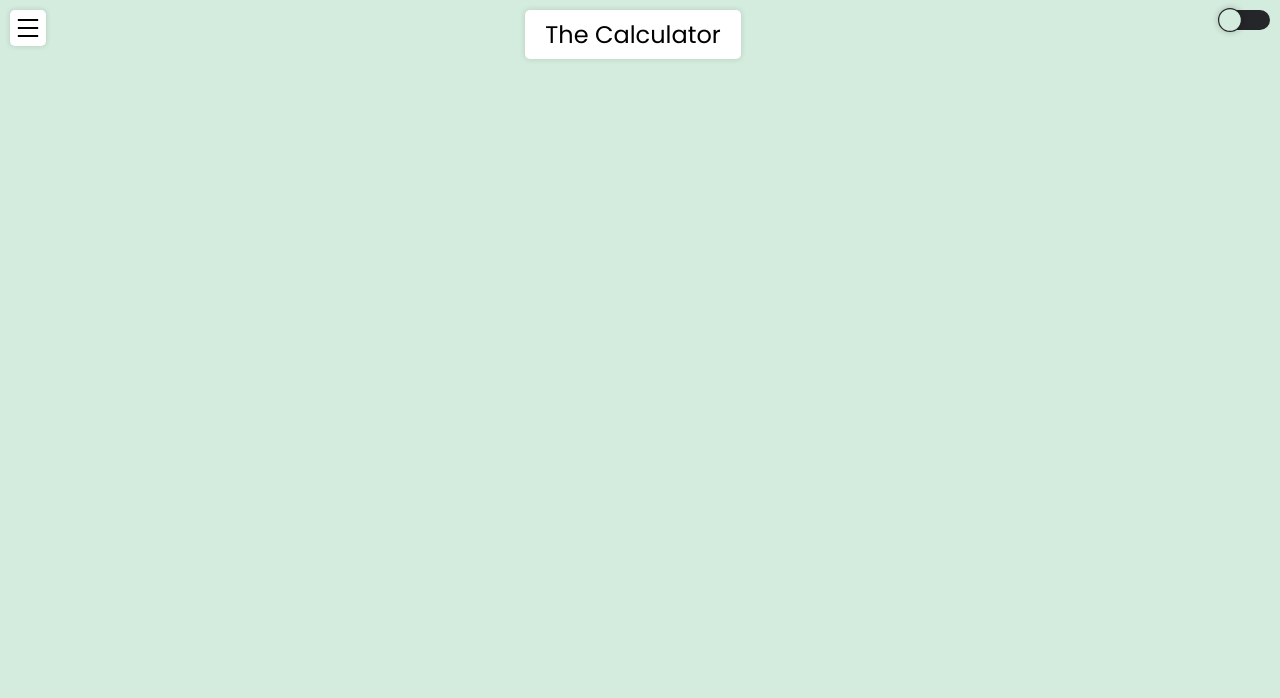
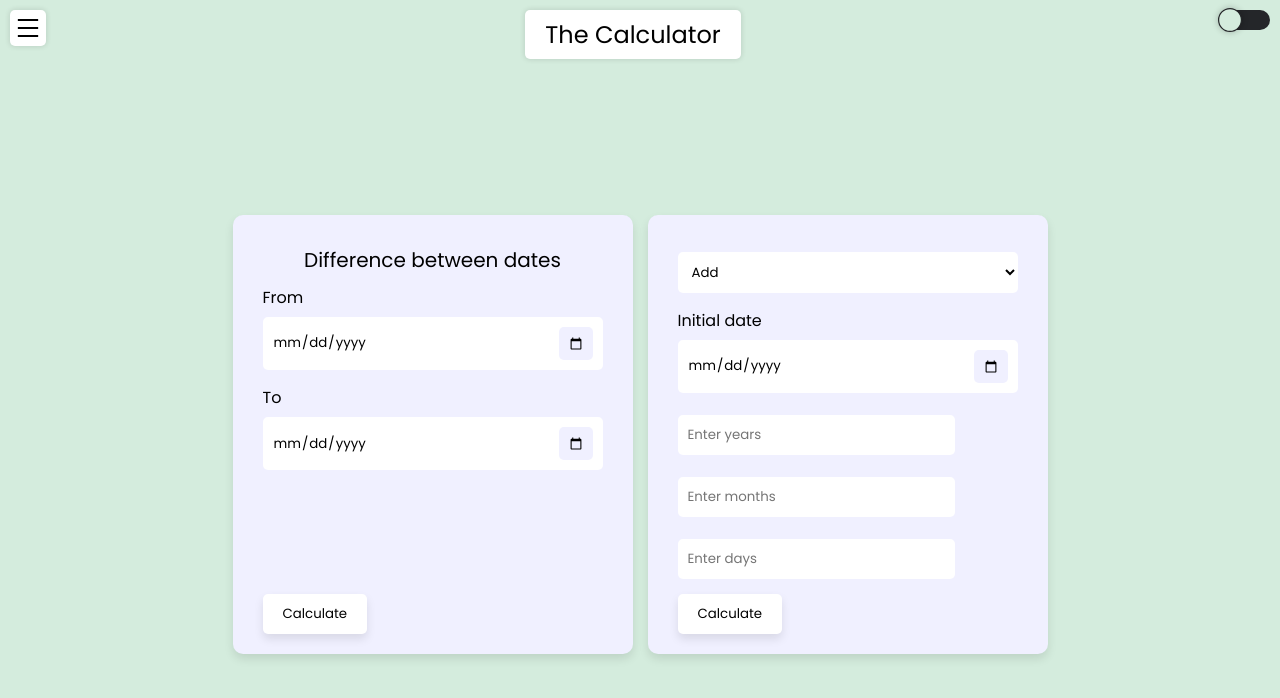
Before and after one commit to sahilb-codo/windows-calc-in-react, a React (Create React App) app: page /date in a window 1280 px wide. Shown: the top 698 px of the page. Built offline with nearby package versions, Linux system fonts and the light colour scheme.

Commit message:
Added the date difference component

```diff
--- a/src/App.js
+++ b/src/App.js
@@ -7,7 +7,7 @@ import Standard from "./components/Standard";
 import Home from "./components/Home";
 import Programmer from "./components/Programmer";
 import BMI from "./components/BMI";
-
+import Date from "./components/Date";
 const StyledApp = styled.div`
 	width: 100%;
 	min-height: 100vh;
@@ -23,10 +23,11 @@ function App() {
 			<StyledApp light={light}>
 				<Navbar />
 				<Routes>
-					<Route exact path='/standard' element={<Standard />}></Route>
-					<Route exact path='/programmer' element={<Programmer />}></Route>
-					<Route exact path='/bmi' element={<BMI />}></Route>
-					<Route path='/' element={<Home />}></Route>
+					<Route exact path='/standard' element={<Standard />} />
+					<Route exact path='/programmer' element={<Programmer />} />
+					<Route exact path='/date' element={<Date />} />
+					<Route exact path='/bmi' element={<BMI />} />
+					<Route path='/' element={<Home />} />
 				</Routes>
 			</StyledApp>
 		</ThemeContext.Provider>
--- a/src/components/BMI.js
+++ b/src/components/BMI.js
@@ -26,7 +26,7 @@ const StyledDiv = styled.div`
 			padding: 15px 20px;
 			border: none;
 			outline: none;
-			box-shadow: 0px 4px 5px rgb(0, 0, 0, 0.1);
+
 			border-radius: 10px;
 			background: ${(props) => (props.light ? "white" : "#37383a")};
 			margin: 8px 0;
@@ -34,9 +34,7 @@ const StyledDiv = styled.div`
 			color: ${({ light }) => (light ? "black" : "white")};
 			font-size: 18px;
 			transition: 0.3s ease all;
-			&:hover {
-				box-shadow: 0px 0px 0px rgb(0, 0, 0, 0.1);
-			}
+
 			&:focus {
 				box-shadow: 0px 0px 0px 1px
 					${({ light }) => (light ? "orange" : "skyblue")};
@@ -128,7 +126,8 @@ export default function BMI() {
 		const h = parseFloat(height);
 		const w = parseFloat(weight);
 		const bmi = w / (h * h);
-		setBMI(bmi.toFixed(2));
+		if (bmi) setBMI(bmi.toFixed(2));
+		else setBMI(0);
 	};
 	return (
 		<StyledDiv light={light} color={color(BMI)}>
--- /dev/null
+++ b/src/components/Date.js
@@ -0,0 +1,198 @@
+import React, { useContext, useState } from "react";
+import styled from "styled-components";
+import useInput from "../hooks/useInput";
+import ThemeContext from "./ThemeContext";
+
+const StyledDiv = styled.div`
+	padding: 20px;
+	width: 100%;
+	flex-grow: 1;
+	display: flex;
+	justify-content: center;
+	align-content: center;
+	gap: 15px;
+	flex-wrap: wrap;
+	.difference {
+		position: relative;
+		overflow: hidden;
+		max-width: 100%;
+		width: 400px;
+		padding: 30px;
+		border-radius: 10px;
+		box-shadow: 0 5px 10px rgb(0, 0, 0, 0.1);
+		background: ${(props) => (props.light ? "rgb(240,240,256)" : "#2b2e33")};
+		display: flex;
+		flex-direction: column;
+		p {
+			padding: 0px 0px 10px 0px;
+			font-size: 20px;
+			display: flex;
+			flex-direction: column;
+			text-align: center;
+			span {
+				padding: 8px 0;
+				font-size: 18px;
+				width: 70%;
+				margin: 0 auto;
+			}
+			#year {
+				color: ${({ light }) => (light ? "#22bb33" : "#82ec8e")};
+				border-bottom: 1px solid
+					${({ light }) => (light ? "#22bb33" : "#82ec8e")};
+			}
+			#month {
+				color: ${({ light }) => (light ? "#5bc0de" : "#a7d9e9")};
+				border-bottom: 1px solid
+					${({ light }) => (light ? "#5bc0de" : "#a7d9e9")};
+			}
+			#days {
+				color: ${({ light }) => (light ? "#f0ad4e" : "#e7c89c")};
+				border-bottom: 1px solid
+					${({ light }) => (light ? "#f0ad4e" : "#e7c89c")};
+			}
+		}
+
+		input {
+			transition: 0.3s ease all;
+			padding: 10px;
+			background: ${(props) => (props.light ? "white" : "#37383a")};
+			border: none;
+			outline: none;
+			margin: 7px 0;
+			margin-bottom: 15px;
+			color: ${({ light }) => (light ? "black" : "white")};
+			border-radius: 5px;
+
+			&:focus {
+				box-shadow: 0px 0px 0px 1px
+					${({ light }) => (light ? "orange" : "skyblue")};
+			}
+		}
+		padding-bottom: 60px;
+	}
+	button {
+		transition: 0.3s ease all;
+		margin: 0 auto;
+		padding: 10px 20px;
+		border: none;
+		outline: none;
+		color: ${({ light }) => (light ? "black" : "white")};
+		background: ${(props) => (props.light ? "white" : "#37383a")};
+		border-radius: 5px;
+		box-shadow: 0 5px 10px rgb(0, 0, 0, 0.1);
+		position: absolute;
+		bottom: 20px;
+
+		&:active {
+			transform: scale(0.9);
+		}
+	}
+	.add_subtract {
+		position: relative;
+		overflow: hidden;
+		max-width: 100%;
+		width: 400px;
+		padding: 30px;
+		border-radius: 10px;
+		box-shadow: 0 5px 10px rgb(0, 0, 0, 0.1);
+		background: ${(props) => (props.light ? "rgb(240,240,256)" : "#2b2e33")};
+		display: flex;
+		flex-direction: column;
+		input,
+		select {
+			transition: 0.3s ease all;
+			padding: 10px;
+			background: ${(props) => (props.light ? "white" : "#37383a")};
+			border: none;
+			outline: none;
+			margin: 7px 0;
+			margin-bottom: 15px;
+			color: ${({ light }) => (light ? "black" : "white")};
+			border-radius: 5px;
+
+			&:focus {
+				box-shadow: 0px 0px 0px 1px
+					${({ light }) => (light ? "orange" : "skyblue")};
+			}
+		}
+		padding-bottom: 60px;
+	}
+`;
+
+export default function BMI() {
+	const [light] = useContext(ThemeContext);
+	const [from, setFrom] = useInput("");
+	const [to, setTo] = useInput("");
+	const [initial, setInitial] = useInput("");
+	const [years, setYears] = useInput(0);
+	const [months, setMonths] = useInput(0);
+	const [days, setDays] = useInput(0);
+	const [difference, setDifference] = useState(null);
+	const getDifference = () => {
+		const [fy, fm, fd] = from.split("-");
+		const [ty, tm, td] = to.split("-");
+		setDifference({
+			year: Math.abs(ty - fy),
+			month: Math.abs(tm - fm),
+			days: Math.abs(td - fd),
+		});
+	};
+	const getResult = () => {
+		if (difference)
+			return (
+				<p>
+					The difference you asked for is{" "}
+					<span id='year'>{difference.year} years</span>
+					<span id='month'>{difference.month} months</span>
+					<span id='days'>{difference.days} days</span>
+				</p>
+			);
+		else return <p>Difference between dates</p>;
+	};
+	return (
+		<StyledDiv light={light}>
+			<div className='difference'>
+				{getResult()}
+				<label htmlFor='from'>From</label>
+				<input type='date' id='from' name='date' onChange={setFrom} />
+				<label htmlFor='to'>To</label>
+				<input type='date' id='to' name='date' onChange={setTo} />
+				<button onClick={getDifference}>Calculate</button>
+			</div>
+			<div className='add_subtract'>
+				<select>
+					<option>Add</option>
+					<option>Subtract</option>
+				</select>
+				<label htmlFor='initial'>Initial date</label>
+				<input type='date' id='initial' name='date' onChange={setInitial} />
+				<div className='items'>
+					<input
+						type='text'
+						id='years'
+						name='years'
+						onChange={setYears}
+						placeholder='Enter years'
+					/>
+
+					<input
+						type='text'
+						id='months'
+						name='months'
+						onChange={setMonths}
+						placeholder='Enter months'
+					/>
+
+					<input
+						type='text'
+						id='days'
+						name='days'
+						onChange={setDays}
+						placeholder='Enter days'
+					/>
+				</div>
+				<button onClick={getDifference}>Calculate</button>
+			</div>
+		</StyledDiv>
+	);
+}
--- a/src/components/Navbar.js
+++ b/src/components/Navbar.js
@@ -64,7 +64,7 @@ const StyledNavbar = styled.nav`
 		border-radius: 10px;
 		box-shadow: 0px 0px 10px 2px rgb(0, 0, 0, 0.1);
 		transform: ${(props) =>
-			props.display ? "translateX(0)" : "translateX(-110%)"};
+			props.dis ? "translateX(0)" : "translateX(-110%)"};
 		transition: 0.3s ease all;
 		max-height: 90vh;
 		overflow: auto;
@@ -100,7 +100,7 @@ export default function Navbar() {
 	const [light] = useContext(ThemeContext);
 	const [display, setDisplay] = useToggle(false);
 	return (
-		<StyledNavbar light={light} display={display}>
+		<StyledNavbar light={light} dis={display}>
 			<div className='sidebar' onClick={setDisplay}>
 				<ul className='calculator'>
 					<h1>Calculator</h1>
--- a/src/index.css
+++ b/src/index.css
@@ -1,15 +1,21 @@
-@import url('https://fonts.googleapis.com/css2?family=Poppins:wght@100;400&display=swap');
-*{
-  margin:0;
-  padding:0;
-  box-sizing:border-box;
-  font-family: 'Poppins', sans-serif;
+@import url("https://fonts.googleapis.com/css2?family=Poppins:wght@100;400&display=swap");
+* {
+	margin: 0;
+	padding: 0;
+	box-sizing: border-box;
+	font-family: "Poppins", sans-serif;
 }
-html{
-  scroll-behavior: smooth;
+html {
+	scroll-behavior: smooth;
 }
 /* width */
 ::-webkit-scrollbar {
-  width: 0px;
+	width: 0px;
+}
 
+::-webkit-calendar-picker-indicator {
+	padding:10px;
+	background-color:rgb(240,240,256);border-radius:5px;
+	color:rgb(100, 170, 152);
+	cursor: pointer;
 }
```
